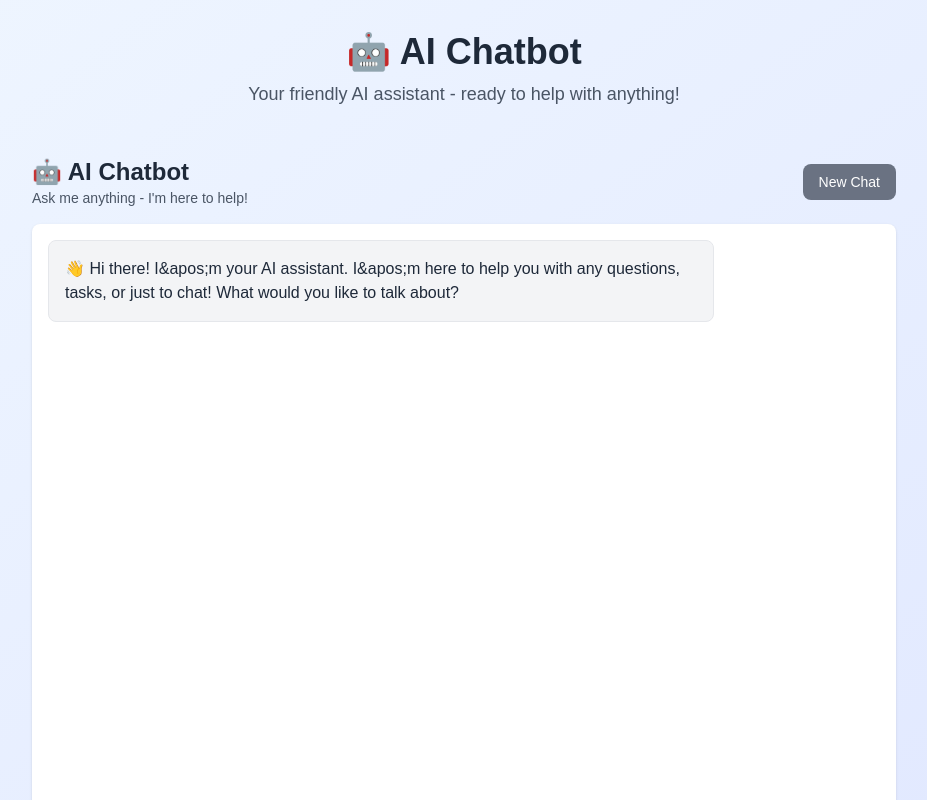
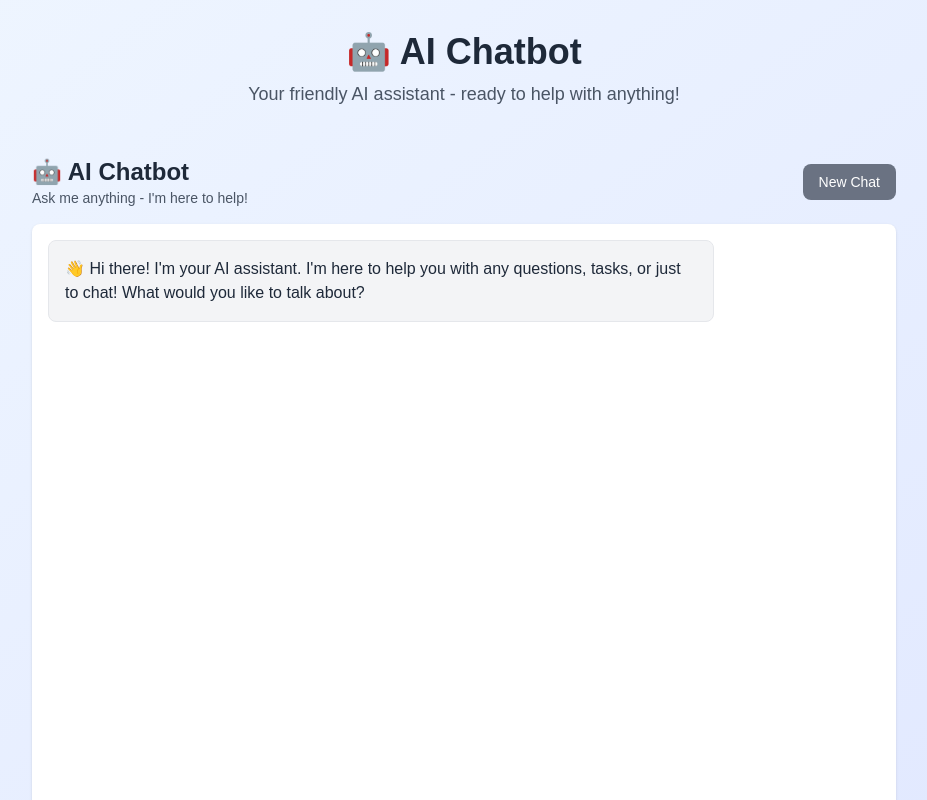
Before and after one commit to TyroneTheCodeChainer/AI_BOOTCAMP, a Next.js app in the folder frontend/: page / in a window 1280 px wide. Shown: the top 800 px of the page, without its empty margins (176-1103 px from the left). Built offline with nearby package versions, Linux system fonts and the light colour scheme; no server answers.

Commit message:
fix: display apostrophes correctly in chatbot welcome message

```diff
--- a/frontend/src/components/Chat.tsx
+++ b/frontend/src/components/Chat.tsx
@@ -23,7 +23,7 @@ export default function Chat() {
   useEffect(() => {
     const welcomeMessage: Message = {
       role: 'assistant',
-      content: "👋 Hi there! I&apos;m your AI assistant. I&apos;m here to help you with any questions, tasks, or just to chat! What would you like to talk about?"
+      content: "👋 Hi there! I'm your AI assistant. I'm here to help you with any questions, tasks, or just to chat! What would you like to talk about?"
     };
     setMessages([welcomeMessage]);
   }, []);
```
